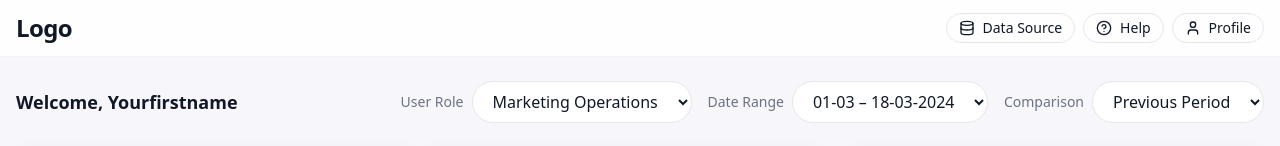
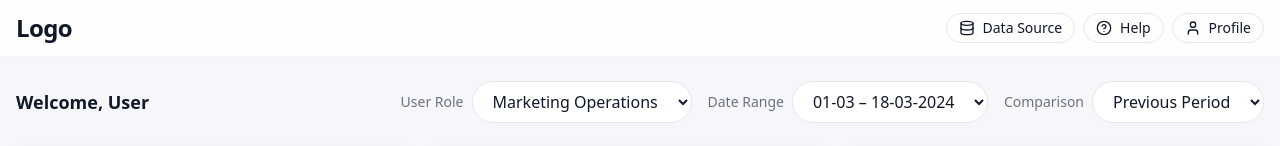
Before and after one commit to pratham-kshirsagar/marketing-dashboard-ts, a React (Vite) app: page / in a window 1280 px wide. Shown: the top 146 px of the page. Built offline with nearby package versions, Linux system fonts and the light colour scheme.

Commit message:
Updated user name

```diff
--- a/src/App.tsx
+++ b/src/App.tsx
@@ -27,7 +27,7 @@ export default function App() {
       {/* Greeting + Filters */}
       <div className="mx-auto w-full max-w-[120rem] px-4 pt-6">
         <div className="flex flex-col gap-4 lg:flex-row lg:items-center lg:justify-between">
-          <div className="text-lg font-semibold">Welcome, Yourfirstname</div>
+          <div className="text-lg font-semibold">Welcome, User</div>
           <div className="flex flex-wrap items-center gap-2">
             <div className="text-sm text-gray-500">User Role</div>
             <select className="select">
```
